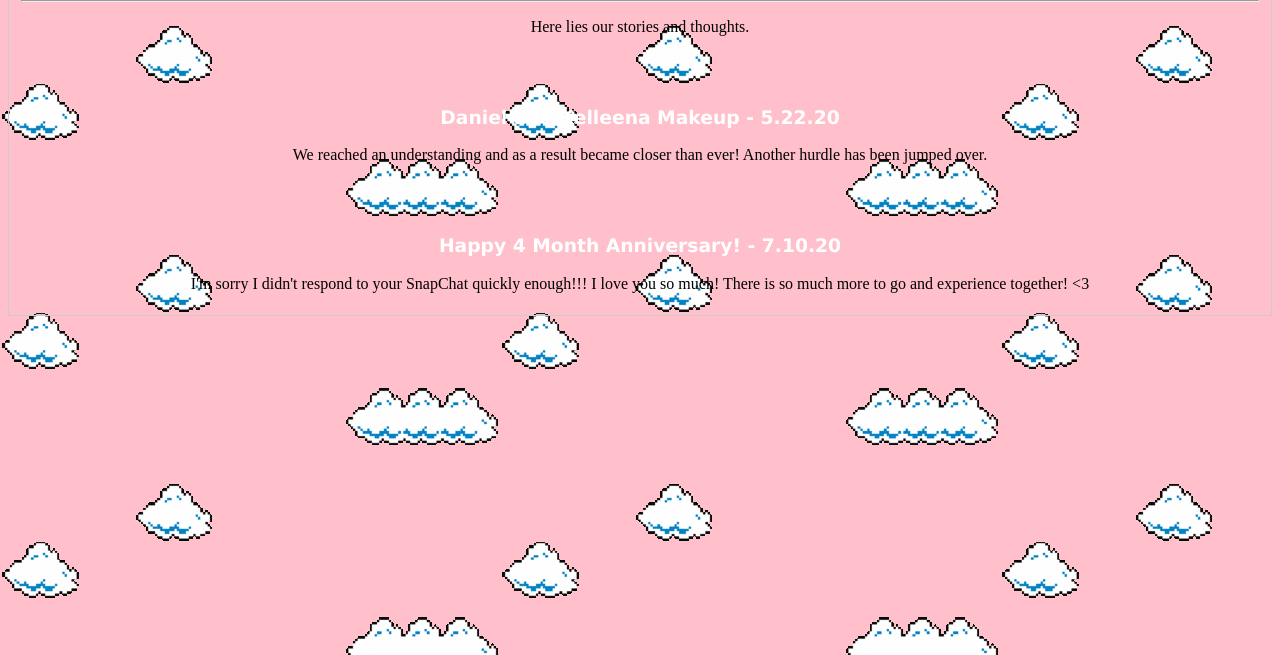
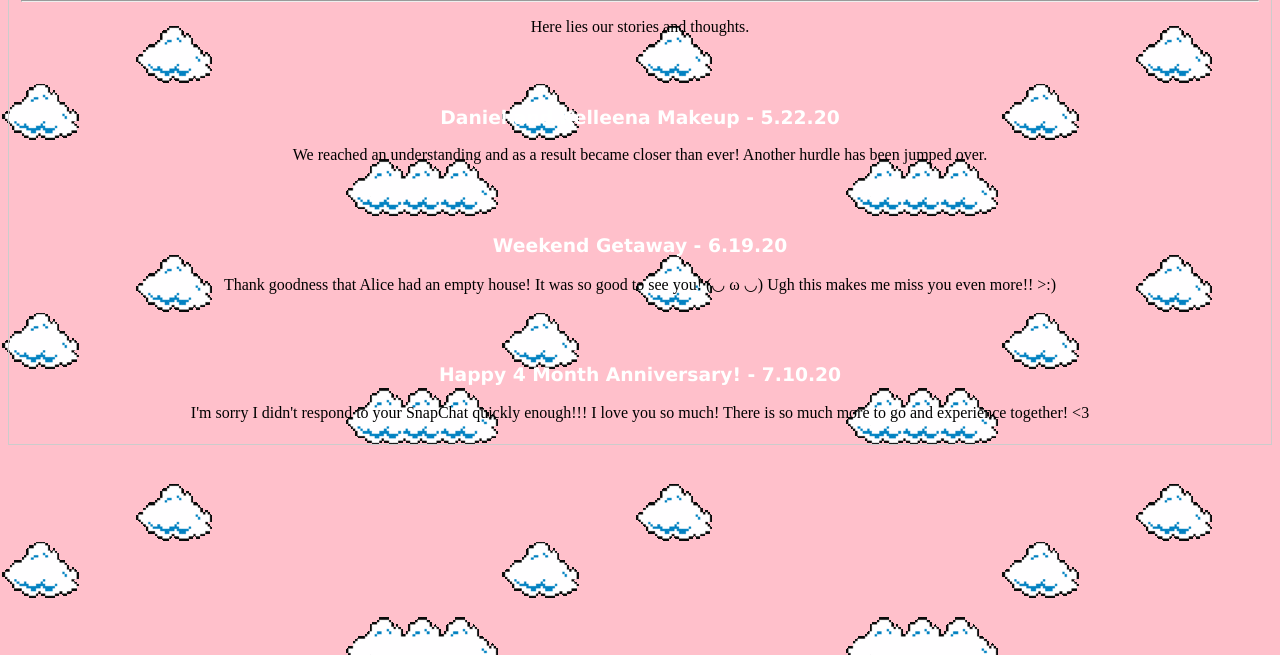
Before and after one commit to danieloh7/danieloh7.github.io, a plain HTML site: page index.html in a window 1280 px wide. Both pictures are taken after a click on the button "Journal". Shown: the part 145-800 px from the top of the page. Drawn offline with Linux system fonts and the light colour scheme.

Commit message:
Update index.html

```diff
--- a/index.html
+++ b/index.html
@@ -88,6 +88,9 @@
             <br><br>
             <h3>Daniel and Kelleena Makeup - 5.22.20</h3>
             <p>We reached an understanding and as a result became closer than ever! Another hurdle has been jumped over.</p>
+              <br><br>
+              <h3>Weekend Getaway - 6.19.20</h3>
+              <p>Thank goodness that Alice had an empty house! It was so good to see you! (◡ ω ◡) Ugh this makes me miss you even more!! >:)</p>
             <br><br>
               <h3>Happy 4 Month Anniversary! - 7.10.20</h3>
               <p>I'm sorry I didn't respond to your SnapChat quickly enough!!! I love you so much! There is so much more to go and experience together! <3</p>
```
